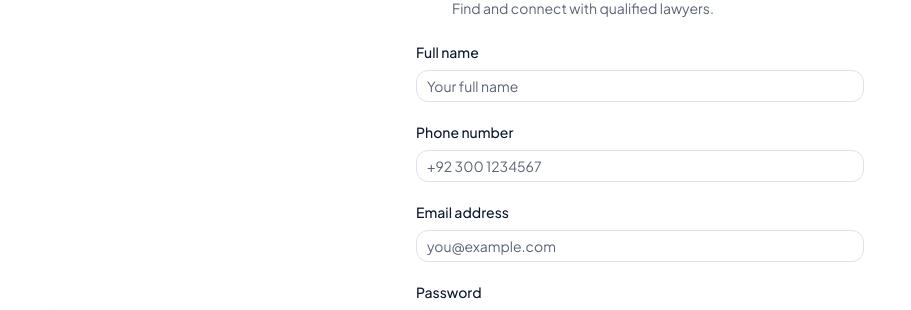
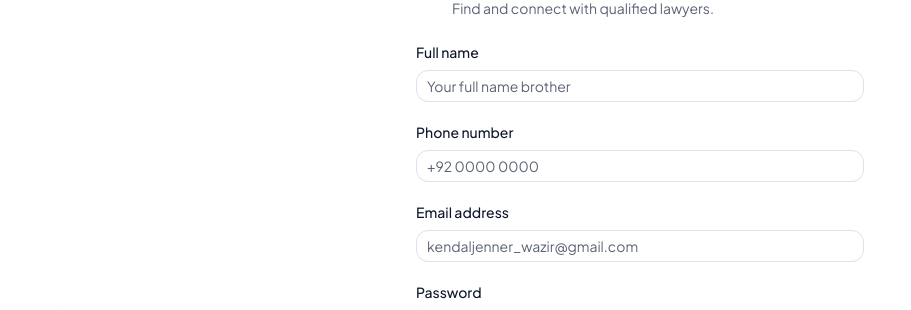
Before and after one commit to ateeqkhan9891/wakeel-hub, a Next.js app in the folder web/: page /register/client in a window 1280 px wide. Shown: the part 299-609 px from the top of the page, without its empty margins (0-911 px from the left). Built offline with nearby package versions, Linux system fonts and the light colour scheme; no server answers.

Commit message:
improved texts

```diff
--- a/web/src/components/auth/ClientForm.tsx
+++ b/web/src/components/auth/ClientForm.tsx
@@ -181,7 +181,7 @@ export function ClientForm({
                 general: undefined,
               }));
             }}
-            placeholder="Your full name"
+            placeholder="Your full name brother"
             autoComplete="name"
             disabled={loading}
           />
@@ -204,7 +204,7 @@ export function ClientForm({
                 general: undefined,
               }));
             }}
-            placeholder="+92 300 1234567"
+            placeholder="+92 0000 0000"
             autoComplete="tel"
             disabled={loading}
           />
@@ -227,7 +227,7 @@ export function ClientForm({
                 general: undefined,
               }));
             }}
-            placeholder="you@example.com"
+            placeholder="kendaljenner_wazir@gmail.com"
             autoComplete="email"
             disabled={loading}
           />
--- a/web/src/components/auth/LawyerForm.tsx
+++ b/web/src/components/auth/LawyerForm.tsx
@@ -209,7 +209,7 @@ export function LawyerForm({
                 general: undefined,
               }));
             }}
-            placeholder="Your full name"
+            placeholder="Your full name Mr.White"
             autoComplete="name"
             disabled={loading}
           />
@@ -232,7 +232,7 @@ export function LawyerForm({
                 general: undefined,
               }));
             }}
-            placeholder="+92 300 1234567"
+            placeholder="+92 333 22 11"
             autoComplete="tel"
             disabled={loading}
           />
@@ -255,7 +255,7 @@ export function LawyerForm({
                 general: undefined,
               }));
             }}
-            placeholder="you@example.com"
+            placeholder="mr_white@gmail.com"
             autoComplete="email"
             disabled={loading}
           />
--- a/web/src/components/auth/LoginPanel.tsx
+++ b/web/src/components/auth/LoginPanel.tsx
@@ -133,7 +133,7 @@ export function LoginPanel({
               setEmail(event.target.value);
               if (error) setError("");
             }}
-            placeholder="you@example.com"
+            placeholder="kyliejenner_wazir@gmail.com"
             autoComplete="email"
             disabled={loading}
           />
```
Also changed, not shown: web/src/components/dashboard/lawyer/cases/lawyer-cases-live.tsx (line endings or trailing spaces).
